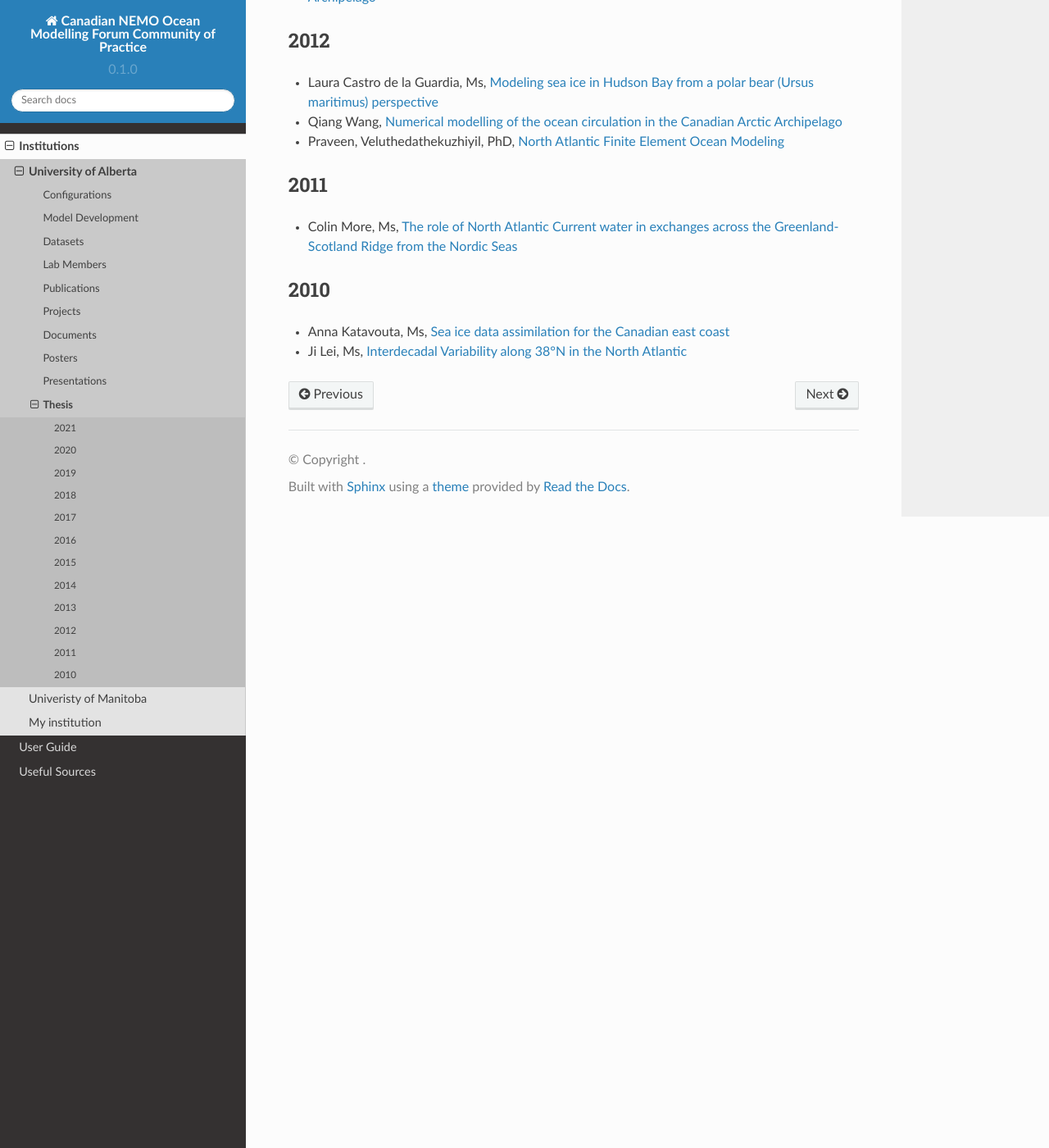
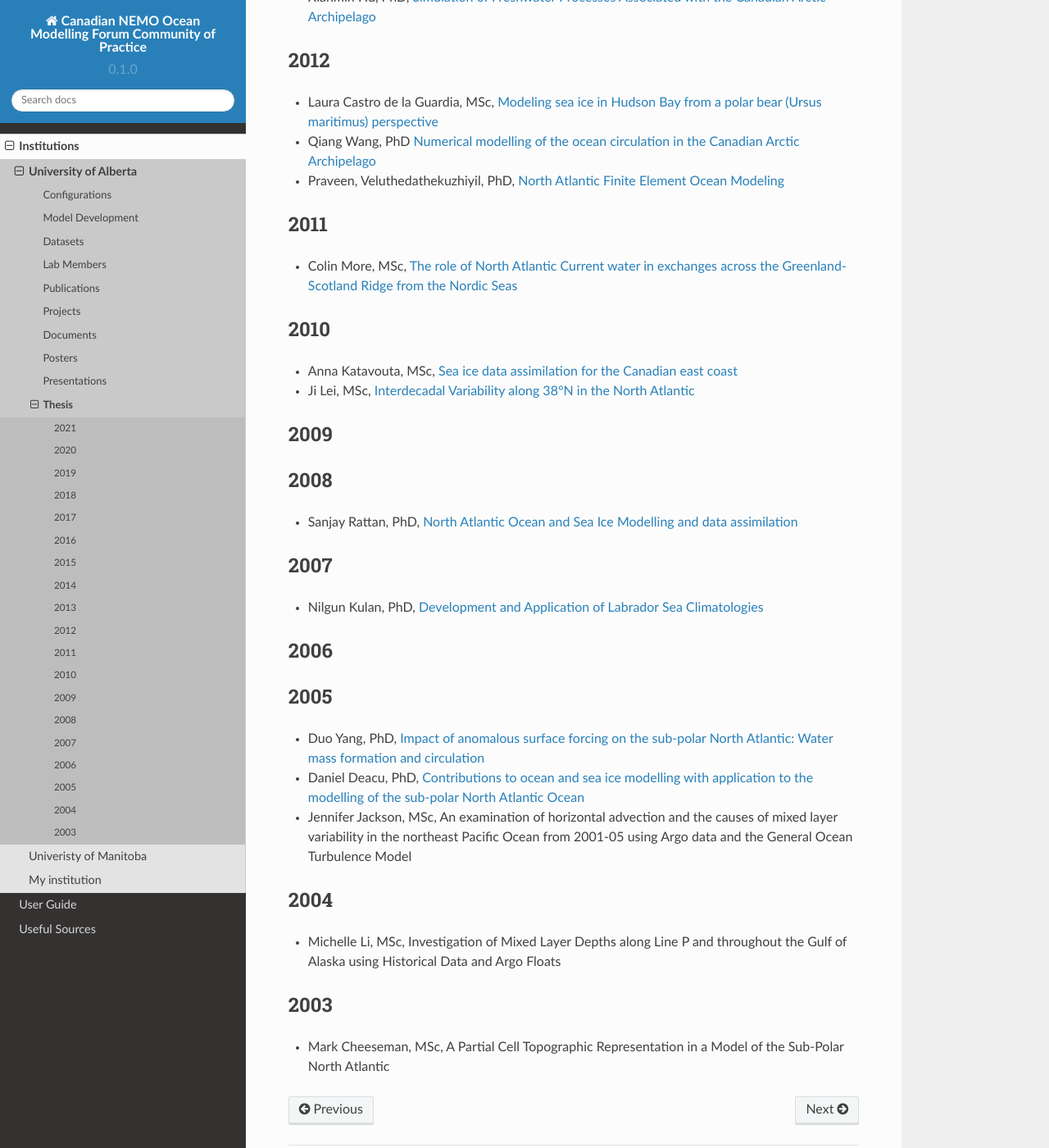
Before and after one commit to UofA-NEMO/Canadian-NEMO-Ocean-Modelling-Forum-Community-of-Practice, a Sphinx documentation site: the page built from docs/Institutions/UofA/Student_Theses.rst, in a window 1280 px wide and 1400 px high, scrolled down 1231 px. Shown: the whole window at 82% size. Built offline with Sphinx 7.4.7 and the Read the Docs theme 2.0.0, drawn with Linux system fonts in a browser that asks for light colours; some of the changed text lies outside the part shown.

Commit message:
Update Student_Theses.rst

```diff
--- a/docs/Institutions/UofA/Student_Theses.rst
+++ b/docs/Institutions/UofA/Student_Theses.rst
@@ -1,7 +1,7 @@
 Thesis
 ======
 
-A list of PhD and Ms theses from our group.
+A list of PhD and MSc theses from our group.
 
 2021
 ----
@@ -10,14 +10,14 @@ A list of PhD and Ms theses from our group.
 
 * Laura Gillard, PhD, `Modelling the Interconnection of the Ocean and the Greenland Ice Sheet <https://doi.org/10.7939/r3-p634-yg06>`_
 
-* Liam Buchart, Ms, `Sea Ice Modelling in the Pikialasorsuaq: Parameters Sensitivities and Future Prospects <https://doi.org/10.7939/r3-btvk-9316>`_
+* Liam Buchart, MSc, `Sea Ice Modelling in the Pikialasorsuaq: Parameters Sensitivities and Future Prospects <https://doi.org/10.7939/r3-btvk-9316>`_
 
 2020
 ----
 
-* Natasha Ridenour, PhD, `ON THE CIRCULATION AND FRESHWATER DYNAMICS OF THE HUDSON BAY COMPLEX <https://doi.org/10.7939/r3-7syy-jd18>`_>`_
+* Natasha Ridenour, PhD, `ON THE CIRCULATION AND FRESHWATER DYNAMICS OF THE HUDSON BAY COMPLEX <https://doi.org/10.7939/r3-7syy-jd18>`_
 
-* Ran Tao, Ms, `Modelling the Long-Term Fate and Transport Pathways of Pollutant in the Canadian Arctic <https://doi.org/10.7939/r3-hgg2-5g21
+* Ran Tao, MSc, `Modelling the Long-Term Fate and Transport Pathways of Pollutant in the Canadian Arctic <https://doi.org/10.7939/r3-hgg2-5g21>`_
 
 2019
 ----
@@ -40,7 +40,7 @@ A list of PhD and Ms theses from our group.
 2015
 ----
 
-* Laura Gillard, Ms, `Ocean Circulation and Marine Terminating Glaciers of the Greenland Ice Sheet <https://doi.org/10.7939/R32R3P50Q>`_
+* Laura Gillard, MSc, `Ocean Circulation and Marine Terminating Glaciers of the Greenland Ice Sheet <https://doi.org/10.7939/R32R3P50Q>`_
 2014
 ----
 
@@ -52,9 +52,9 @@ A list of PhD and Ms theses from our group.
 2012
 ----
 
-* Laura Castro de la Guardia, Ms, `Modeling sea ice in Hudson Bay from a polar bear (Ursus maritimus) perspective <https://doi.org/10.7939/R3G01K>`_
+* Laura Castro de la Guardia, MSc, `Modeling sea ice in Hudson Bay from a polar bear (Ursus maritimus) perspective <https://doi.org/10.7939/R3G01K>`_
 
-* Qiang Wang, `Numerical modelling of the ocean circulation in the Canadian Arctic Archipelago <https://doi.org/10.7939/R3T66N>`_
+* Qiang Wang, PhD `Numerical modelling of the ocean circulation in the Canadian Arctic Archipelago <https://doi.org/10.7939/R3T66N>`_
 
 * Praveen, Veluthedathekuzhiyil, PhD, `North Atlantic Finite Element Ocean Modeling <https://doi.org/10.7939/R3PZ51V83>`_
 
@@ -62,11 +62,48 @@ A list of PhD and Ms theses from our group.
 2011
 ----
 
-* Colin More, Ms, `The role of North Atlantic Current water in exchanges across the Greenland-Scotland Ridge from the Nordic Seas <https://doi.org/10.7939/R3034D>`_
+* Colin More, MSc, `The role of North Atlantic Current water in exchanges across the Greenland-Scotland Ridge from the Nordic Seas <https://doi.org/10.7939/R3034D>`_
 
 2010
 ----
 
-* Anna Katavouta, Ms, `Sea ice data assimilation for the Canadian east coast <https://doi.org/10.7939/R3T91S>`_
+* Anna Katavouta, MSc, `Sea ice data assimilation for the Canadian east coast <https://doi.org/10.7939/R3T91S>`_
 
-* Ji Lei, Ms, `Interdecadal Variability along 38°N in the North Atlantic <https://doi.org/10.7939/R32W26>`_
+* Ji Lei, MSc, `Interdecadal Variability along 38°N in the North Atlantic <https://doi.org/10.7939/R32W26>`_
+
+2009
+----
+
+2008
+----
+
+* Sanjay Rattan, PhD, `North Atlantic Ocean and Sea Ice Modelling and data assimilation <https://doi.org/10.7939/r3-tn3f-1k74>`_
+
+2007
+----
+
+* Nilgun Kulan, PhD, `Development and Application of Labrador Sea Climatologies <https://doi.org/10.7939/r3-0c9f-rf51>`_
+
+
+2006
+----
+
+2005
+----
+
+* Duo Yang, PhD, `Impact of anomalous surface forcing on the sub-polar North Atlantic: Water mass formation and circulation <https://doi.org/10.7939/r3-hj6d-fs71>`_
+
+* Daniel Deacu, PhD, `Contributions to ocean and sea ice modelling with application to the modelling of the sub-polar North Atlantic Ocean <https://doi.org/10.7939/r3-8yqz-dd68>`_
+
+* Jennifer Jackson, MSc, An examination of horizontal advection and the causes of mixed layer variability in the northeast Pacific Ocean from 2001-05 using Argo data and the General Ocean Turbulence Model
+
+
+2004
+----
+
+* Michelle Li, MSc, Investigation of Mixed Layer Depths along Line P and throughout the Gulf of Alaska using Historical Data and Argo Floats
+
+2003
+----
+
+* Mark Cheeseman, MSc, A Partial Cell Topographic Representation in a Model of the Sub-Polar North Atlantic
```
